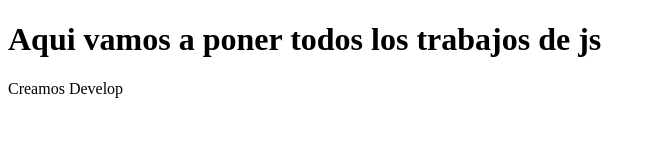
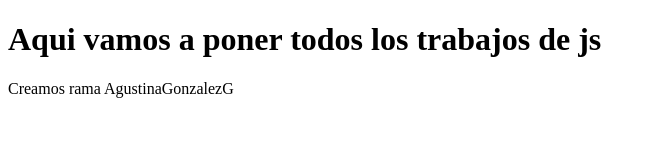
Before and after one commit to aldocarrizo/trabajosJs, a plain HTML site: page index.html in a window 1280 px wide. Shown: the whole page, without its empty margins (0-656 px from the left). Drawn offline with Linux system fonts and the light colour scheme.

Commit message:
Descripcion en el index

```diff
--- a/index.html
+++ b/index.html
@@ -8,6 +8,6 @@
 </head>
 <body>
     <h1>Aqui vamos a poner todos los trabajos de js</h1>
-    <p> Creamos Develop </p>
+    <p> Creamos rama AgustinaGonzalezG </p>
 </body>
 </html>
```
